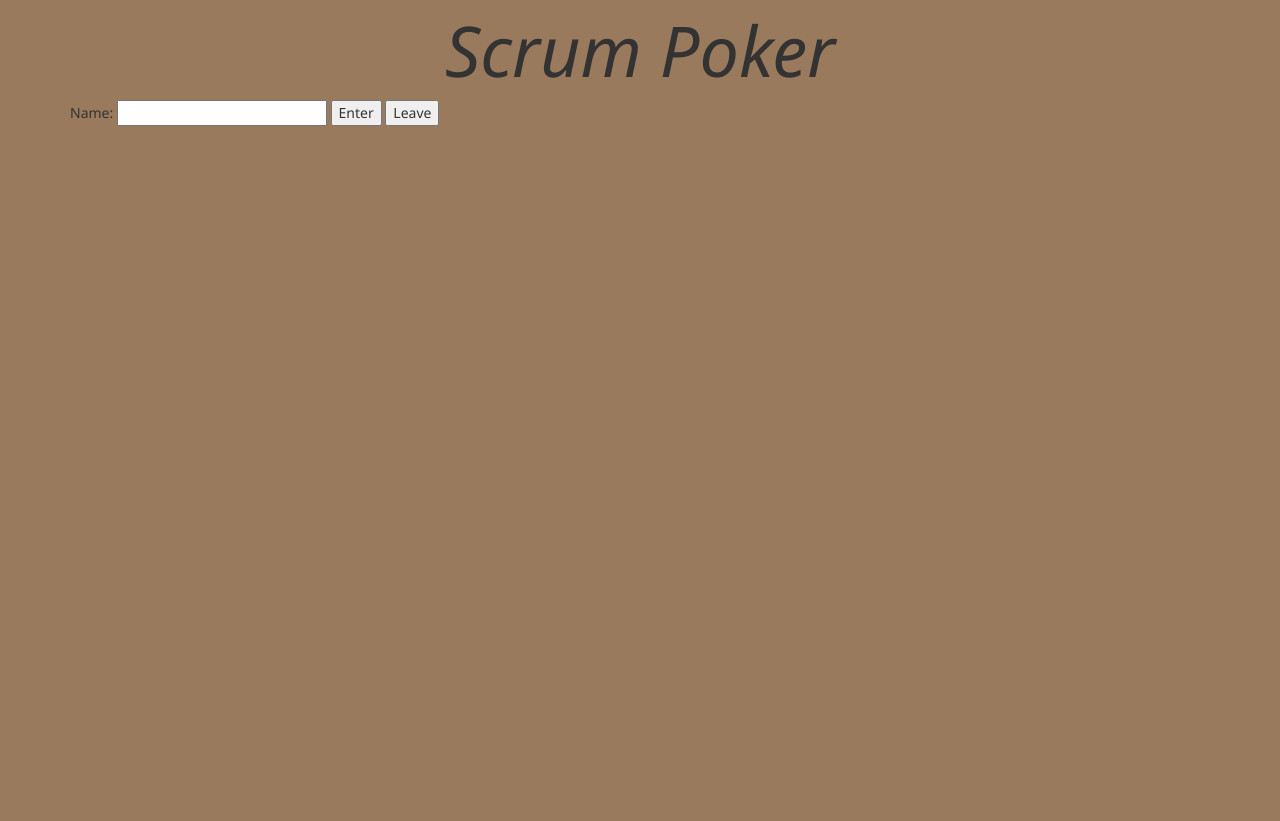
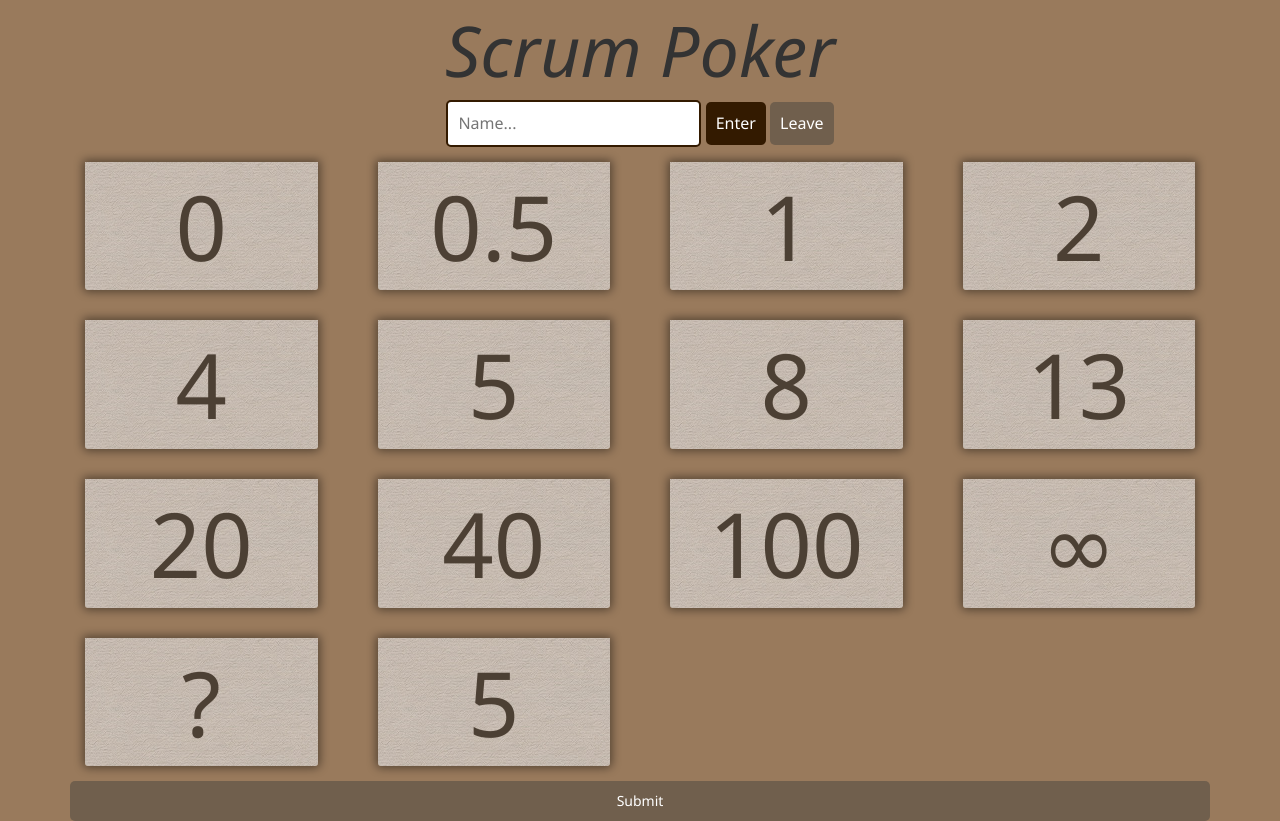
Before and after one commit to shann1990/ScrumPoker, a website: page public/submit.html in a window 1280 px wide. Before the commit the page ends 800 px from the top, so only its background shows below. Drawn offline with Linux system fonts and the light colour scheme; files that its build step writes are made by us from their sources.

Commit message:
Added user seats functionality, syuled the pages

```diff
--- a/public/css/main.css
+++ b/public/css/main.css
@@ -23,6 +23,31 @@ body{
 	text-align: center;
 }
 
+.selection-card{
+	background:url(../img/paper.jpg);
+	border-radius:0px 0px 3px 3px;
+	margin:5px;
+	margin-top:0px;
+	color:#1A1A1A;
+	font-size: 90px;
+	text-align: center;
+	-webkit-box-shadow: 0px 0px 10px 2px rgba(0,0,0,0.75);
+	-moz-box-shadow: 0px 0px 10px 2px rgba(0,0,0,0.75);
+	box-shadow: 0px 0px 10px 2px rgba(0,0,0,0.75);
+	margin:15px;
+	opacity:0.6;
+}
+
+
+
+.selection-card.selected, .selection-card:hover{
+	-webkit-box-shadow: 0px 0px 29px 2px rgba(0,0,0,0.75);
+	-moz-box-shadow: 0px 0px 30px 2px rgba(0,0,0,0.75);
+	box-shadow: 0px 0px 30px 2px rgba(0,0,0,0.75);
+	opacity:1;
+	cursor: pointer;
+}
+
 .playerRow{
 	min-height: 200px;
 }
@@ -45,3 +70,30 @@ body{
 	font-style:italic;
 	text-align: center;
 }
+
+.join-holder{
+	text-align:center;
+	font-size: 16px;
+}
+
+.join-holder input[type=text]{
+	border-radius:5px;
+	padding:10px;
+	border:2px solid #331A00;
+}
+
+.join-holder input[type=button], .submit-button{
+	border-radius:5px;
+	padding:10px;
+	background:#331A00;
+	color:#fff;
+	border:0px;
+}
+
+.join-holder input[type=button]:disabled, .submit-button:disabled{
+	background:#705F4D;
+}
+
+.submit-button{
+	width:100%;
+}
--- a/public/submit.html
+++ b/public/submit.html
@@ -3,32 +3,106 @@
 <head>
 	<meta charset="UTF-8">
 	<title>Socket IO Tutorial</title>
-	<link rel="stylesheet" href="bootstrap/dist/css/bootstrap.css">
+	<link rel="stylesheet" href="css/bootstrap.css">
 	<link rel="stylesheet" href="css/main.css">
 	<script src="js/jquery.js"></script>
 	<script src="js/socket.io.js"></script>
 	<script>
-	var socket;
+		var socket;
+		var selectedCard;
+
 		$(document).ready(function(){
 			$('#uxEnterRoom').click(function(){
 				socket = io('localhost:3000/poker',{forceNew : true});
-				socket.emit('user-data',{name: $('#uxName').val()})
+				socket.emit('user-data',{name: $('#uxName').val()});
+				$('#uxEnterRoom').attr('disabled','disabled');
+				$('#uxLeaveRoom').removeAttr('disabled');
+				$('#uxName').attr('readonly','readonly');
 			});
 
 			$('#uxLeaveRoom').click(function(){
 				socket.disconnect();
+				$('#uxEnterRoom').removeAttr('disabled');
+				$('#uxLeaveRoom').attr('disabled','disabled');
+				$('#uxName').removeAttr('readonly');
 			});
+
+			$('.selection-card').click(function(){
+				$('.selection-card').removeClass('selected');
+				$(this).addClass('selected');
+				$('#uxSubmit').removeAttr('disabled');
+
+				selectedCard = $(this).text();
+				console.log(selectedCard);
+			});
+			$('#uxLeaveRoom').attr('disabled','disabled');
+			$('#uxSubmit').attr('disabled','disabled');
 		});
 	</script>
 </head>
 <body>
 <div class="container titleText">Scrum Poker</div>
 <div class="container">
-	<div class="row playerRow">
-		<div class="col-sm-12">
-			Name: <input type="text" name="uxName" id="uxName">
+	<div class="row">
+		<div class="col-sm-12 text-center join-holder">
+			<input type="text" name="uxName" id="uxName" placeholder="Name...">
 			<input type="button" value="Enter" class="button" id="uxEnterRoom">
 			<input type="button" value="Leave" class="button" id="uxLeaveRoom">
+		</div>
+	</div>
+	<div class="row ">
+		<div class="col-xs-3">
+			<div class="selection-card">0</div>
+		</div>
+		<div class="col-xs-3">
+			<div class="selection-card">0.5</div>
+		</div>
+		<div class="col-xs-3">
+			<div class="selection-card">1</div>
+		</div>
+		<div class="col-xs-3">
+			<div class="selection-card">2</div>
+		</div>
+	</div>
+	<div class="row">
+		<div class="col-xs-3">
+			<div class="selection-card">4</div>
+		</div>
+		<div class="col-xs-3">
+			<div class="selection-card">5</div>
+		</div>
+		<div class="col-xs-3">
+			<div class="selection-card">8</div>
+		</div>
+		<div class="col-xs-3">
+			<div class="selection-card">13</div>
+		</div>
+	</div>
+	<div class="row">
+		<div class="col-xs-3">
+			<div class="selection-card">20</div>
+		</div>
+		<div class="col-xs-3">
+			<div class="selection-card">40</div>
+		</div>
+		<div class="col-xs-3">
+			<div class="selection-card">100</div>
+		</div>
+		<div class="col-xs-3">
+			<div class="selection-card">&infin;</div>
+		</div>
+	</div>
+	<div class="row">
+		<div class="col-xs-3">
+			<div class="selection-card">?</div>
+		</div>
+		<div class="col-xs-3">
+			<div class="selection-card">5</div>
+		</div>
+	</div>
+	<div class="row">
+		<div class="col-xs-12">
+			<input type="button" value="Submit" class="submit-button" id="uxSubmit">
 		</div>
 	</div>
 </div>
```
Also changed, not shown: index.js (+32 -5 lines), public/view.html (+25 -19 lines).
